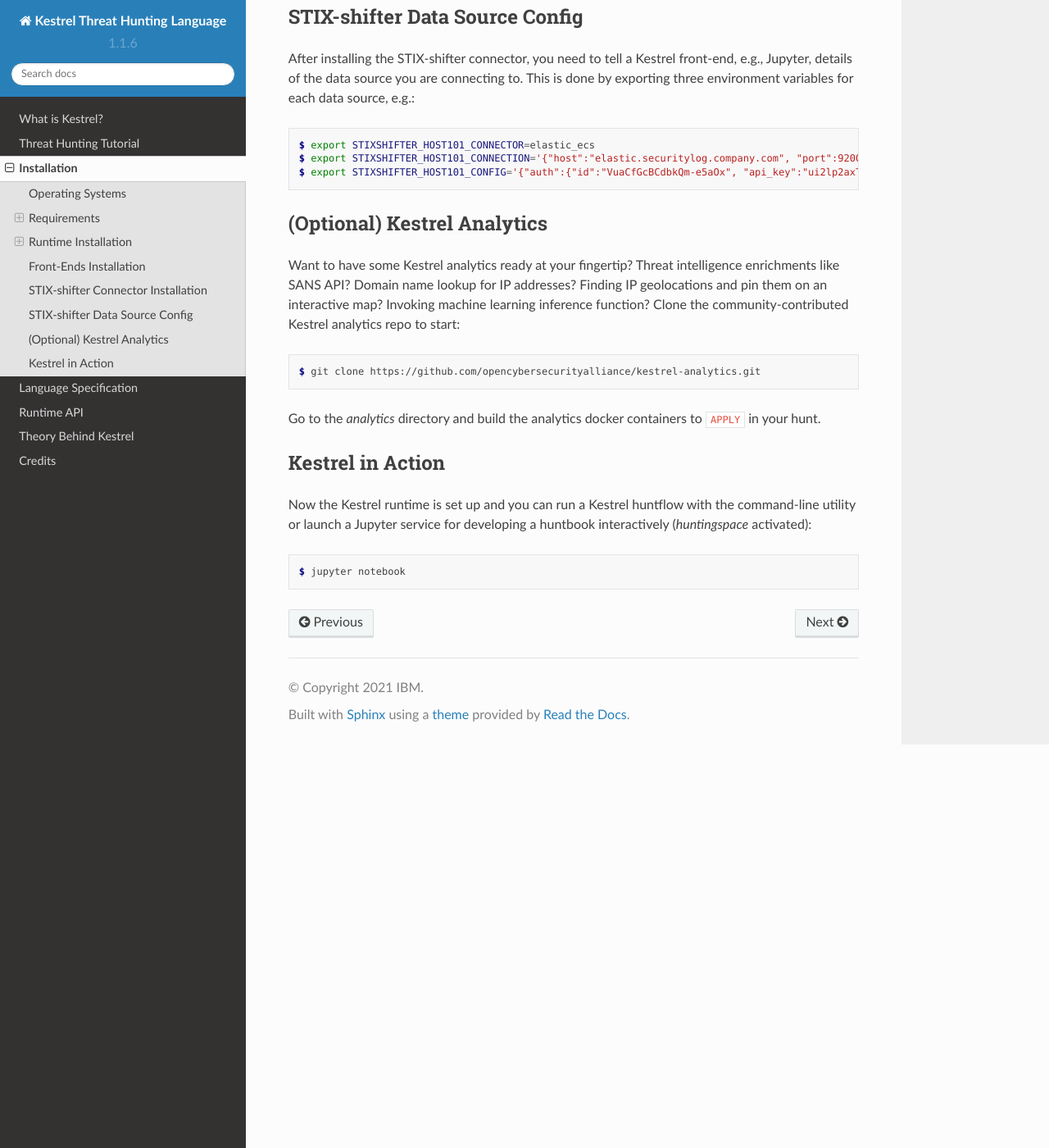
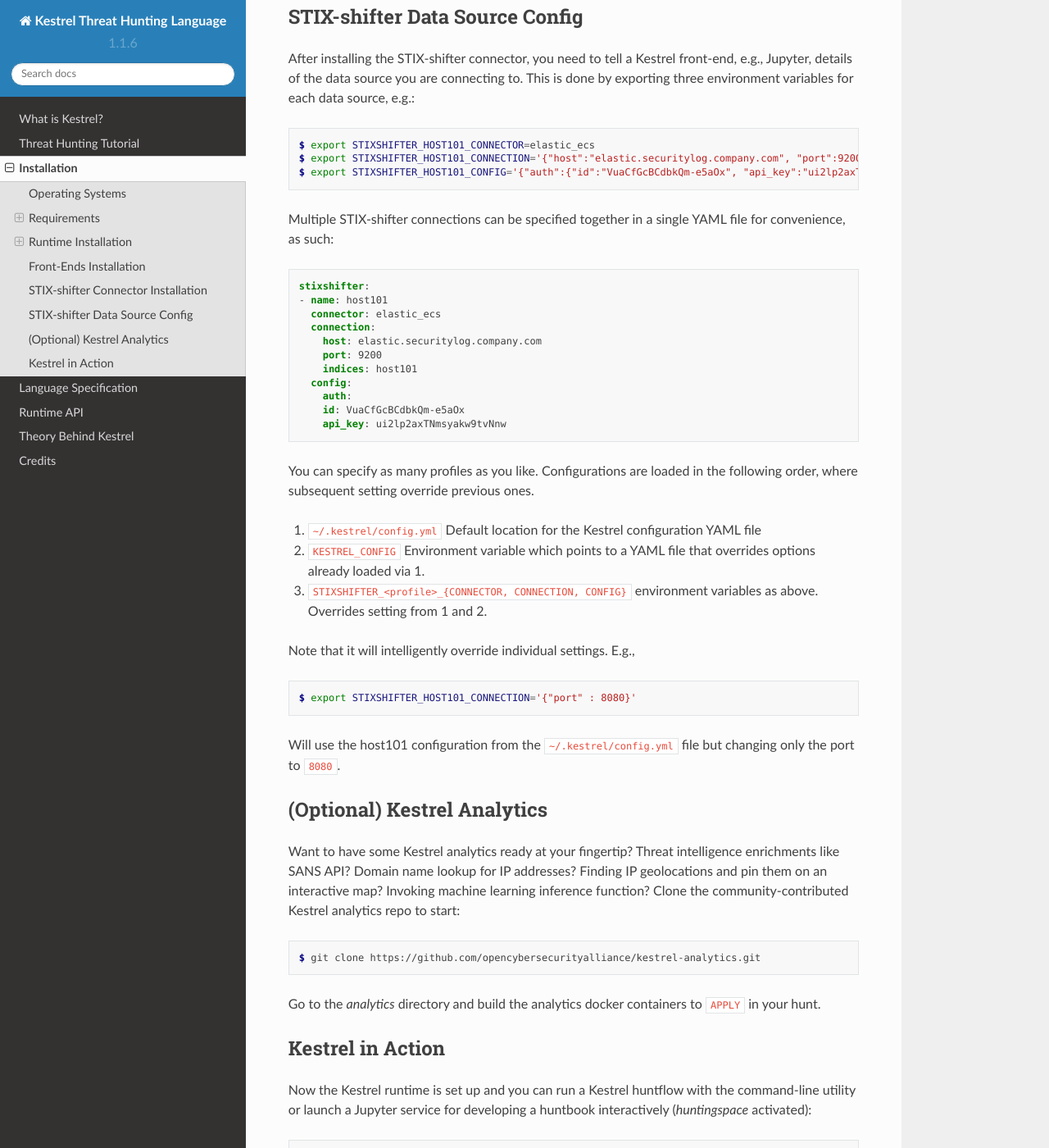
Before and after one commit to opencybersecurityalliance/kestrel-lang, a Sphinx documentation site: the page built from docs/installation.rst, in a window 1280 px wide and 1400 px high, scrolled down 2399 px. Shown: the whole window at 82% size. Built offline with Sphinx 7.4.7 and the Read the Docs theme 2.0.0, drawn with Linux system fonts in a browser that asks for light colours.

Commit message:
Updated documentation.

```diff
--- a/docs/installation.rst
+++ b/docs/installation.rst
@@ -135,6 +135,37 @@
     $ export STIXSHIFTER_HOST101_CONNECTION='{"host":"elastic.securitylog.company.com", "port":9200, "indices":"host101"}'
     $ export STIXSHIFTER_HOST101_CONFIG='{"auth":{"id":"VuaCfGcBCdbkQm-e5aOx", "api_key":"ui2lp2axTNmsyakw9tvNnw"}}'
 
+Multiple STIX-shifter connections can be specified together in a single YAML
+file for convenience, as such:
+
+.. code-block:: yaml
+
+    stixshifter:
+    - name: host101
+      connector: elastic_ecs
+      connection:
+        host: elastic.securitylog.company.com
+        port: 9200
+        indices: host101
+      config:
+        auth:
+        id: VuaCfGcBCdbkQm-e5aOx
+        api_key: ui2lp2axTNmsyakw9tvNnw
+
+You can specify as many profiles as you like. Configurations are loaded in the following order, where subsequent setting override previous ones.
+
+1. ``~/.kestrel/config.yml`` Default location for the Kestrel configuration YAML file
+2. ``KESTREL_CONFIG`` Environment variable which points to a YAML file that overrides options already loaded via 1.
+3. ``STIXSHIFTER_<profile>_{CONNECTOR, CONNECTION, CONFIG}`` environment variables as above. Overrides setting from 1 and 2.
+
+Note that it will intelligently override individual settings. E.g.,
+
+.. code-block:: console
+
+    $ export STIXSHIFTER_HOST101_CONNECTION='{"port" : 8080}'
+
+Will use the host101 configuration from the ``~/.kestrel/config.yml`` file but changing only the port to ``8080``.
+
 (Optional) Kestrel Analytics
 ============================
 
```
